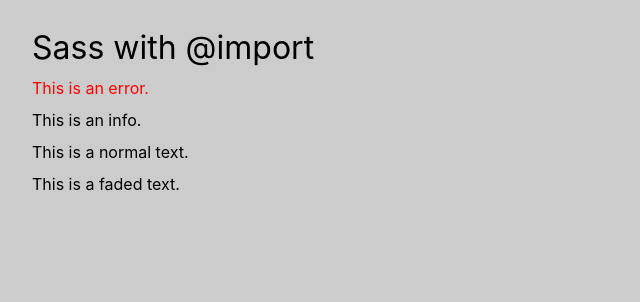
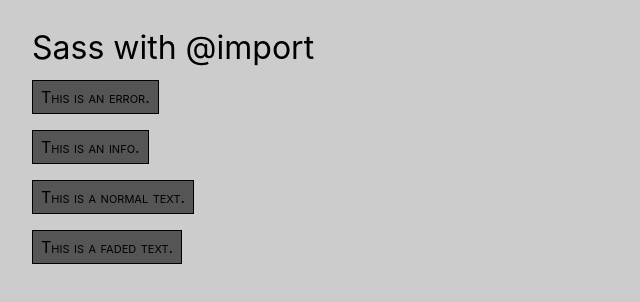
Before and after one commit to edwardtanguay/et901-sass-with-import, a React (Vite) app: page / in a window 1280 px wide. Shown: the top 302 px of the page, without its empty margins (0-640 px from the left). Built offline with nearby package versions, Linux system fonts and the light colour scheme; a web font is replaced by a local one.

Commit message:
four messages styled

```diff
--- a/src/sass/abstracts/_mixins.scss
+++ b/src/sass/abstracts/_mixins.scss
@@ -1,8 +1,8 @@
-@mixin alert-text() {
+@mixin alert-text($bgcolor: #555) {
 	color: black;
 	font-variant: small-caps;
 	padding: .5rem;
 	width: fit-content;
 	border: 1px solid black;
-	background-color: orchid;
+	background-color: $bgcolor;
 }
--- a/src/sass/components/_messages.scss
+++ b/src/sass/components/_messages.scss
@@ -1,3 +1,15 @@
 .error-text {
-	color: red;
+	@include alert-text;
 }
+
+.info-text {
+	@include alert-text;
+}
+
+.normal-text {
+	@include alert-text;
+}
+
+.faded-text {
+	@include alert-text;
+}
```
